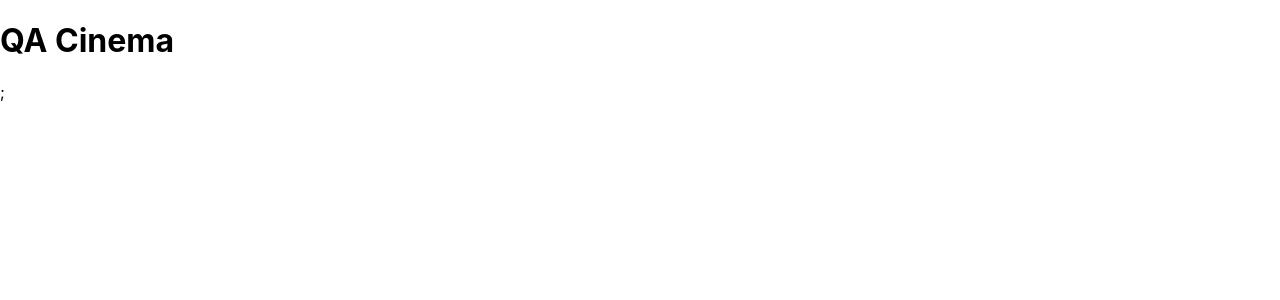
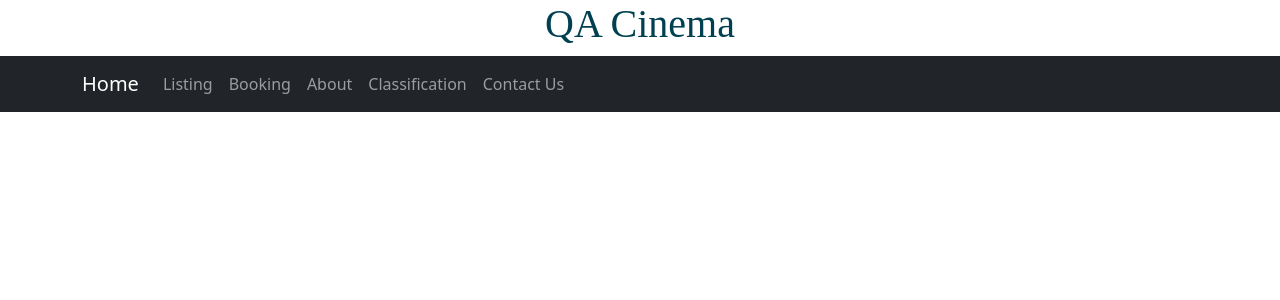
Before and after one commit to erhnaks/QA-Cinema-Software-Final-Project, a React (Create React App) app in the folder qa-cinema-app/: page / in a window 1280 px wide. Shown: the top 300 px of the page. Built offline with nearby package versions, Linux system fonts and the light colour scheme.

Commit message:
TF-24 TF-48 # Home page embeded with navbar

```diff
--- a/qa-cinema-app/src/Components/HomePage/Home.css
+++ b/qa-cinema-app/src/Components/HomePage/Home.css
@@ -0,0 +1,5 @@
+#header {
+  text-align: center;
+  color: #004050;
+  font-family: "Times New Roman", Times, serif;
+}
--- a/qa-cinema-app/src/Components/HomePage/Home.jsx
+++ b/qa-cinema-app/src/Components/HomePage/Home.jsx
@@ -1,7 +1,25 @@
+import Container from 'react-bootstrap/Container';
+import Nav from 'react-bootstrap/Nav';
+import Navbar from 'react-bootstrap/Navbar';
+import "./Home.css"
+
 const HomePage = () => {
   return (
     <>
-      <h1>QA Cinema</h1>;
+      <h1 id="header">QA Cinema</h1>
+
+      <Navbar bg="dark" variant="dark">
+        <Container>
+          <Navbar.Brand href="#home">Home</Navbar.Brand>
+          <Nav className="me-auto">
+            <Nav.Link href="#home">Listing</Nav.Link>
+            <Nav.Link href="#features">Booking</Nav.Link>
+            <Nav.Link href="#pricing">About</Nav.Link>
+            <Nav.Link href="#pricing">Classification</Nav.Link>
+            <Nav.Link href="#pricing">Contact Us</Nav.Link>
+          </Nav>
+        </Container>
+      </Navbar>
     </>
   );
 };
--- a/qa-cinema-app/src/index.js
+++ b/qa-cinema-app/src/index.js
@@ -4,6 +4,7 @@
 import App from './App';
 import reportWebVitals from './reportWebVitals';
 import HomePage from './Components/HomePage/Home';
+import 'bootstrap/dist/css/bootstrap.min.css';
 
 const root = ReactDOM.createRoot(document.getElementById('root'));
 root.render(
```
